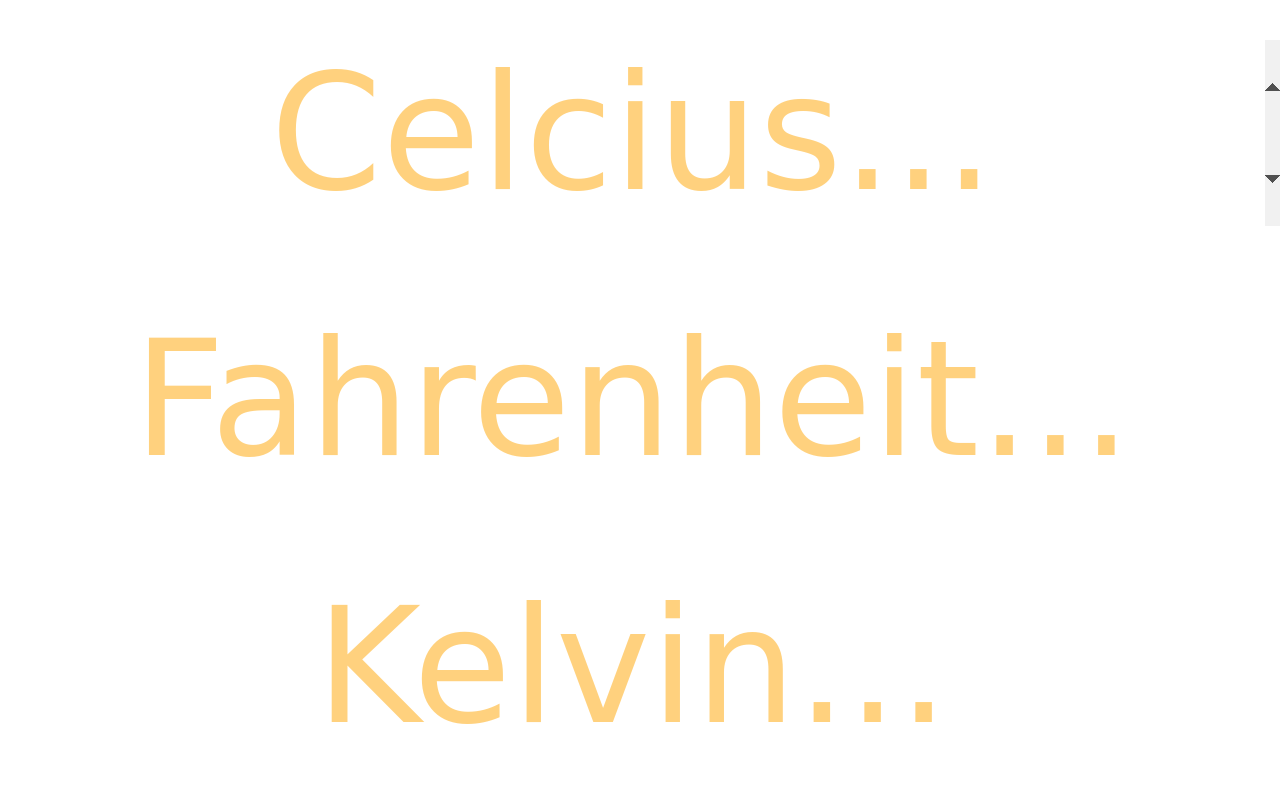
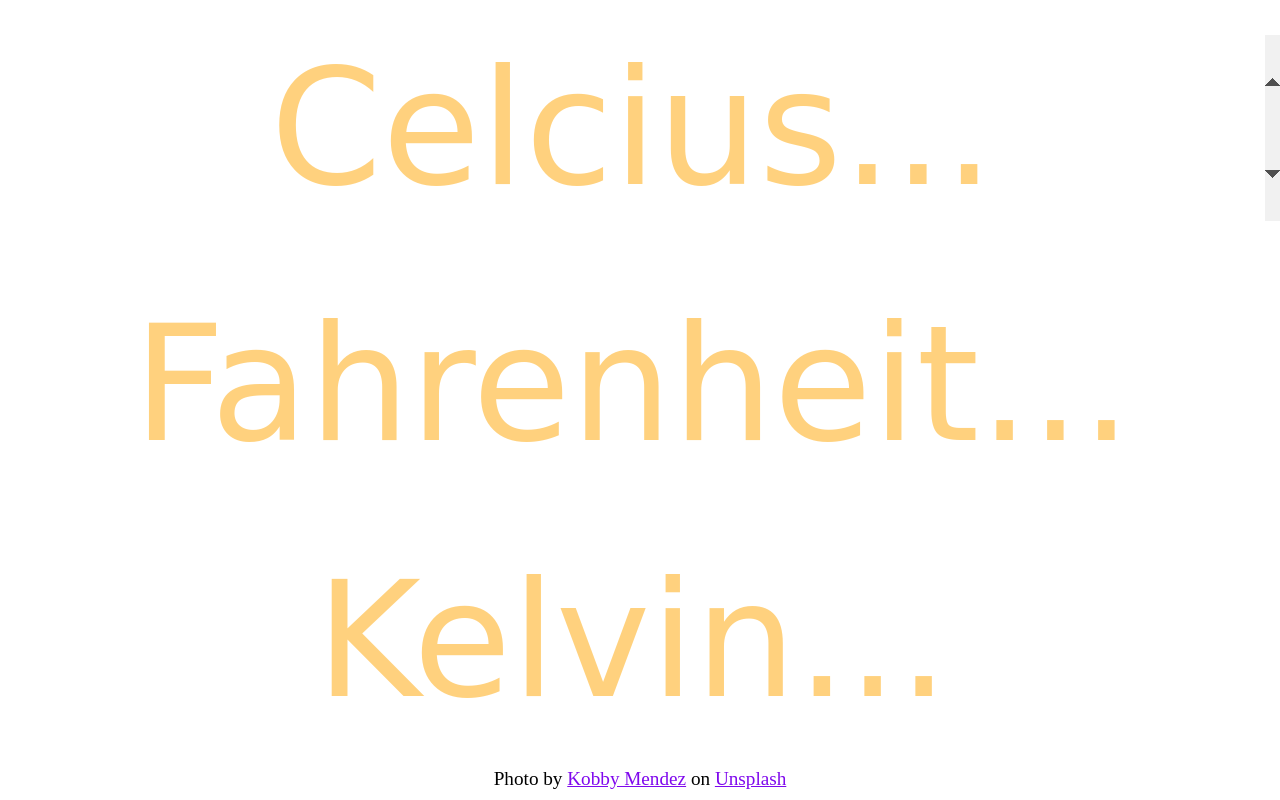
Before and after one commit to rsmostlyharmless/Temperature-converter, a plain HTML site: page index.html in a window 1280 px wide. Drawn offline with Linux system fonts and the light colour scheme; a web font is replaced by a local one.

Commit message:
added artist name to page

```diff
--- a/index.html
+++ b/index.html
@@ -54,6 +54,19 @@
             />
         </div>
 
+        <footer>
+            Photo by
+            <a
+                href="https://unsplash.com/es/@kobbyfotos?utm_source=unsplash&utm_medium=referral&utm_content=creditCopyText"
+                >Kobby Mendez</a
+            >
+            on
+            <a
+                href="https://unsplash.com/s/photos/cartoon?utm_source=unsplash&utm_medium=referral&utm_content=creditCopyText"
+                >Unsplash</a
+            >
+        </footer>
+
         <script
             src="script.js"
             charset="utf-8"
--- a/style.css
+++ b/style.css
@@ -12,7 +12,7 @@ html {
 }
 
 div {
-    height: 33.33vh;
+    height: 32vh;
 }
 
 input[type='number'] {
@@ -31,3 +31,14 @@ input[type='number'] {
     color: orange;
     opacity: 50%;
 }
+
+footer {
+    font-size: 1.2rem;
+    padding: 0;
+    margin: 0;
+    text-align: center;
+}
+
+a {
+    color: rgb(127, 8, 237);
+}
```
Also changed, not shown: 1 other file.
